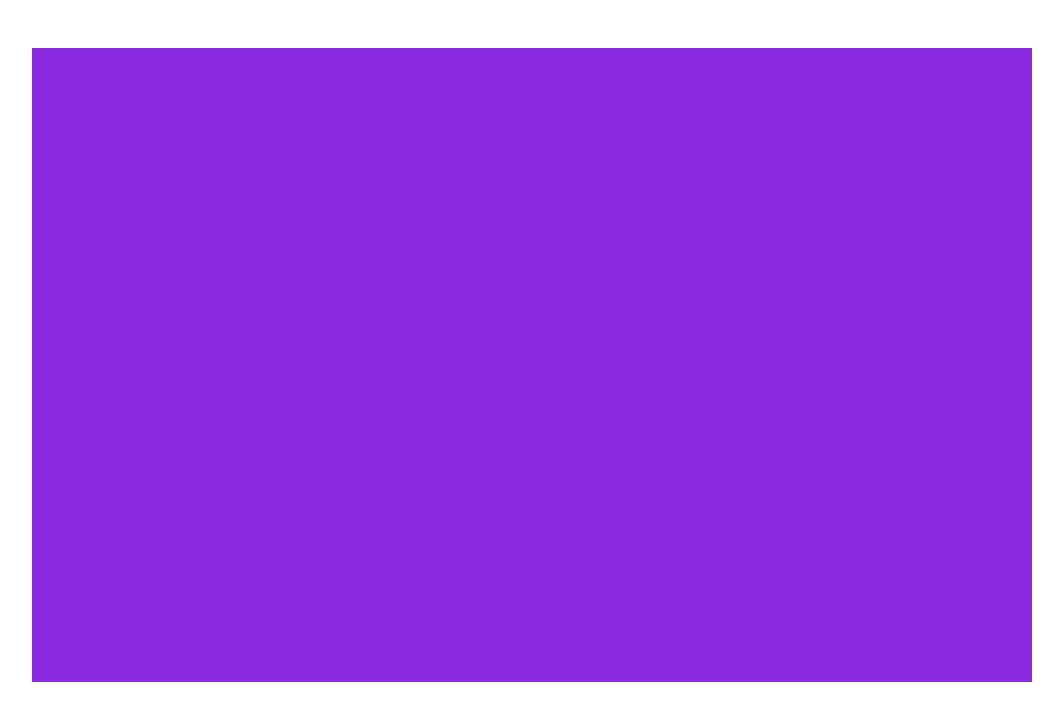
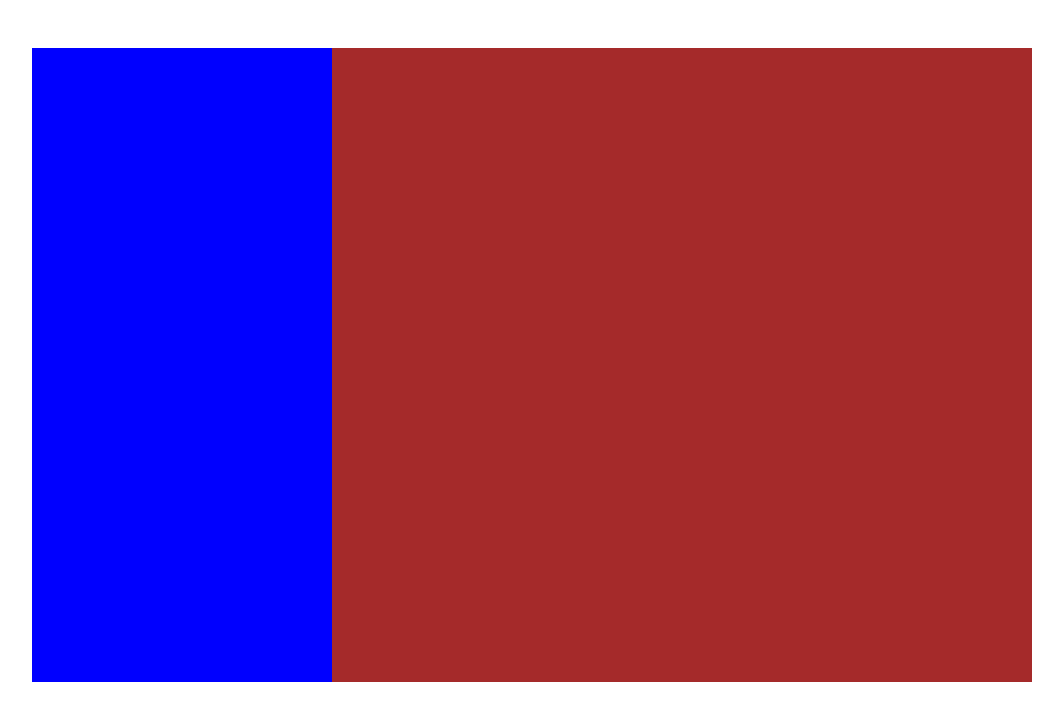
Before and after one commit to giuseppelamaestra/vue-boolzapp, a plain HTML site: page index.html in a window 1280 px wide. Shown: the whole page, without its empty margins (108-1171 px from the left). Drawn offline with nearby package versions, Linux system fonts and the light colour scheme.

Commit message:
created hidden structure

```diff
--- a/index.html
+++ b/index.html
@@ -13,7 +13,12 @@
 
    <div id="app">
 
+      <div class="user-bar">
 
+      </div>
+      <div class="messages">
+
+      </div>
    </div>
 
 
--- a/style/style.css
+++ b/style/style.css
@@ -11,6 +11,7 @@
     height: 90%;
     width: 70%;
     background-color: blueviolet;
+    display: flex;
 
 }
 
@@ -21,3 +22,15 @@
     overflow: hidden;
 
 }
+
+div.user-bar {
+    width: 30%;
+    height: 100%;
+    background-color: blue;
+}
+
+div.messages {
+    width: 70%;
+    height: 100%;
+    background-color: brown;
+}
```
